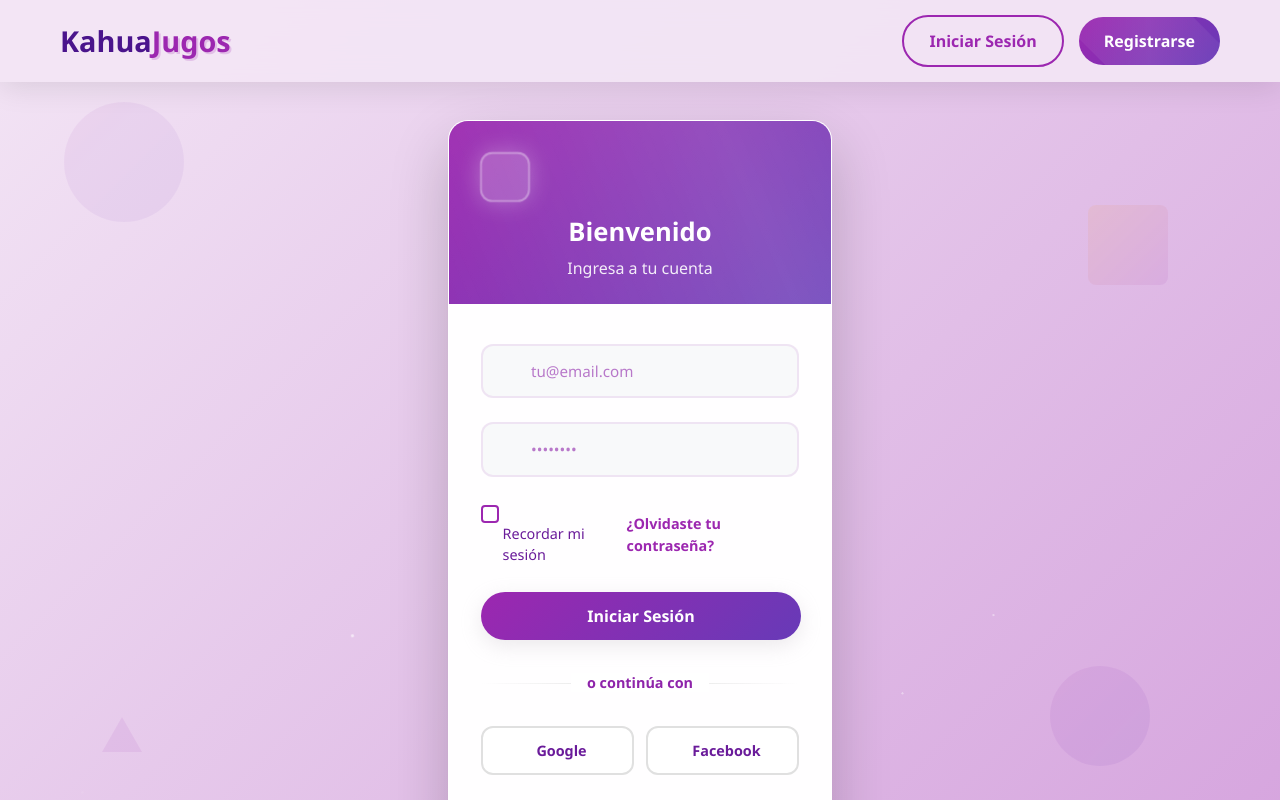
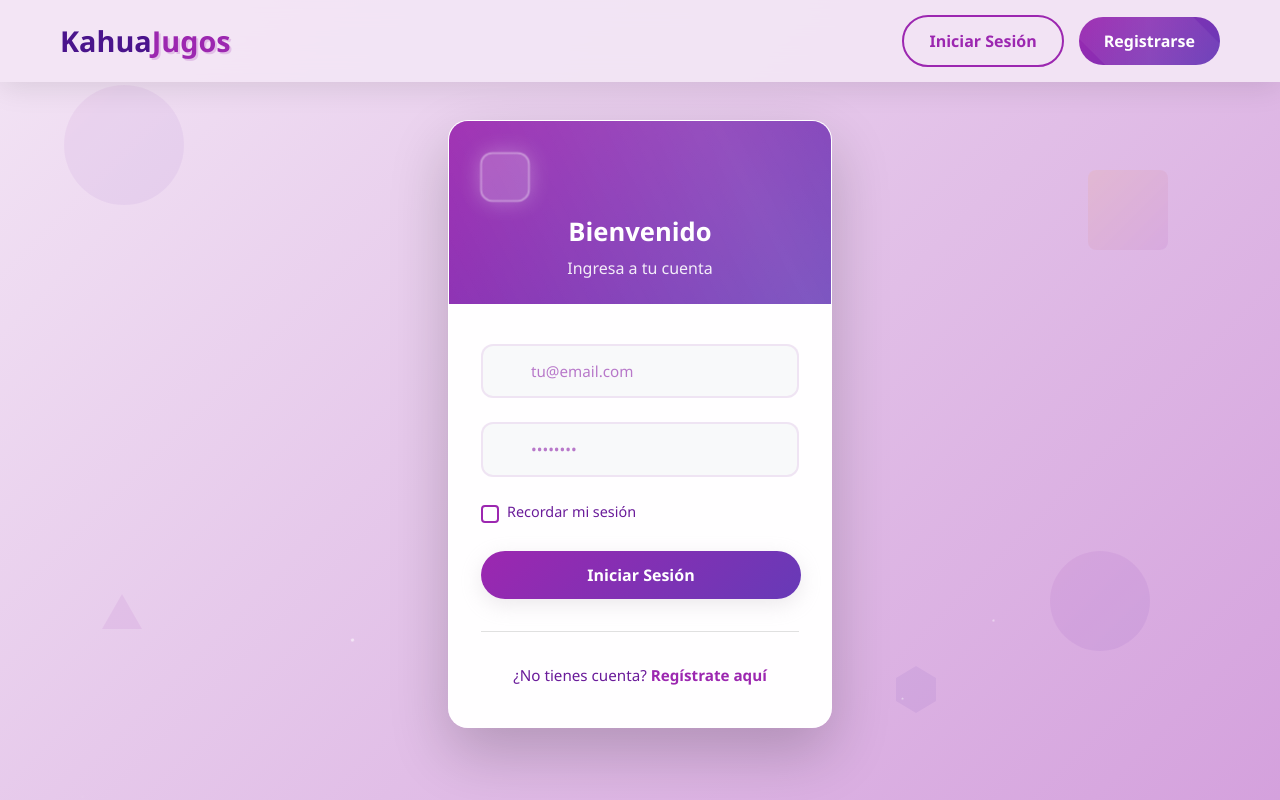
Before and after one commit to jeanpier2303/Proyecto_final, a React app in the folder frontend/: page /login in a window 1280 px wide. Shown: the top 800 px of the page. Built offline with nearby package versions, Linux system fonts and the light colour scheme; the HTML template or start-up script is replaced by a standard one.

Commit message:
Se modificó el Login

```diff
--- a/frontend/package.json
+++ b/frontend/package.json
@@ -29,6 +29,6 @@
     "eslint-plugin-react-hooks": "^5.2.0",
     "eslint-plugin-react-refresh": "^0.4.22",
     "globals": "^16.4.0",
-    "vite": "^7.1.9"
+    "vite": "^7.1.11"
   }
 }
--- a/frontend/src/pages/Login/Login.jsx
+++ b/frontend/src/pages/Login/Login.jsx
@@ -4,7 +4,7 @@ import { Link, useNavigate } from "react-router-dom";
 import Swal from "sweetalert2";
 import axios from "axios";
 import { API_URL } from "../../config";
-import "../../assets/styles/Auth.css"; // Importamos el CSS mejorado
+import "../../assets/styles/Auth.css";
 
 const LoginPage = () => {
   const [username, setUsername] = useState("");
@@ -67,7 +67,6 @@ const LoginPage = () => {
 
   return (
     <div className="auth-final-container">
-      {/* Fondo animado premium */}
       <div className="premium-background">
         <div className="floating-geometrics">
           <div className="geo-circle geo-1"></div>
@@ -94,7 +93,6 @@ const LoginPage = () => {
         <Row className="justify-content-center">
           <Col xs={12} sm={10} md={8} lg={5} xl={4}>
             <Card className="auth-card-final">
-              {/* Header elegante */}
               <div className="card-header-final">
                 <div className="header-brand">
                   <div className="brand-logo">
@@ -109,7 +107,6 @@ const LoginPage = () => {
 
               <Card.Body className="card-body-final">
                 <Form onSubmit={handleLogin} className="auth-form-final">
-                  {/* Campo Email */}
                   <div className="form-group-final">
                     <div className="input-container">
                       <i className="input-icon-final fas fa-envelope"></i>
@@ -125,7 +122,6 @@ const LoginPage = () => {
                     </div>
                   </div>
 
-                  {/* Campo Contraseña */}
                   <div className="form-group-final">
                     <div className="input-container">
                       <i className="input-icon-final fas fa-lock"></i>
@@ -141,19 +137,15 @@ const LoginPage = () => {
                     </div>
                   </div>
 
-                  {/* Opciones adicionales */}
                   <div className="form-options-final">
                     <Form.Check
                       type="checkbox"
                       label="Recordar mi sesión"
                       className="custom-checkbox-final"
                     />
-                    <Link to="/forgot-password" className="forgot-password-link">
-                      ¿Olvidaste tu contraseña?
-                    </Link>
+
                   </div>
 
-                  {/* Botón principal CORREGIDO */}
                   <Button
                     type="submit"
                     className={`auth-btn-final login-btn ${isLoading ? 'btn-loading' : ''}`}
@@ -172,29 +164,11 @@ const LoginPage = () => {
                     )}
                   </Button>
 
-                  {/* Separador */}
-                  <div className="divider-final">
-                    <span className="divider-text">o continúa con</span>
-                  </div>
-
-                  {/* Botones sociales */}
-                  <div className="social-buttons-final">
-                    <button type="button" className="social-btn-final google">
-                      <i className="fab fa-google"></i>
-                      Google
-                    </button>
-                    <button type="button" className="social-btn-final facebook">
-                      <i className="fab fa-facebook-f"></i>
-                      Facebook
-                    </button>
-                  </div>
-
-                  {/* Enlace de registro */}
                   <div className="auth-switch-final">
                     <p className="switch-text">
                       ¿No tienes cuenta?{" "}
                       <Link to="/register" className="switch-link-final">
-                        Regístrate gratis
+                        Regístrate aquí
                       </Link>
                     </p>
                   </div>
```
Also changed, not shown: frontend/src/pages/Registro/Register.jsx (+1 -8 lines), 2 other files (tests, documents, lock files or other folders).
